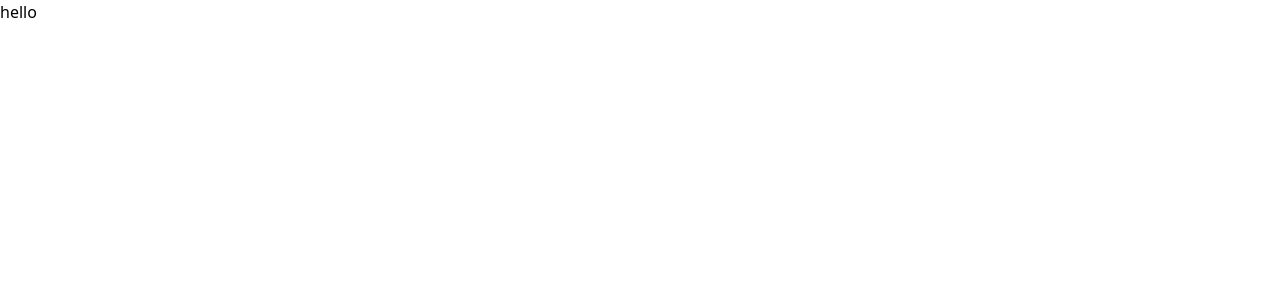
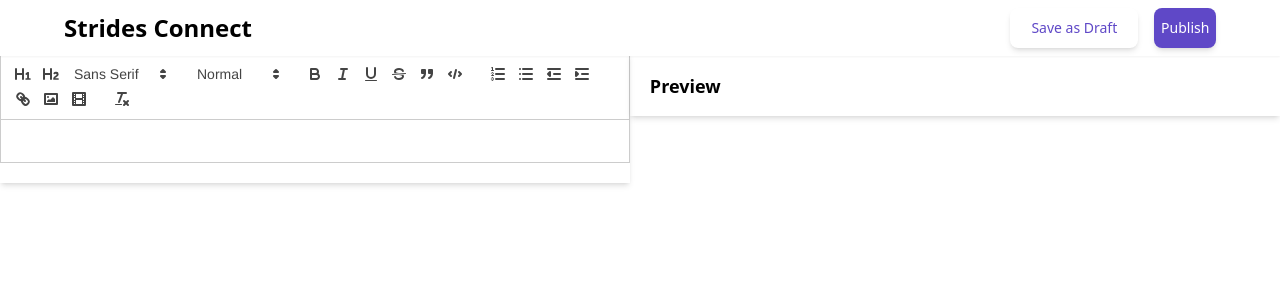
Before and after one commit to emmanuelandyeze/strides, a Next.js app: page /create in a window 1280 px wide. Shown: the top 300 px of the page. Built offline with nearby package versions, Linux system fonts and the light colour scheme; no server answers.

Commit message:
create page

```diff
--- /dev/null
+++ b/components/CreateHeader.js
@@ -0,0 +1,77 @@
+import Image from 'next/image';
+import React from 'react';
+import {
+	SearchIcon,
+	PlusCircleIcon,
+} from '@heroicons/react/24/solid';
+import {
+	useSession,
+	signIn,
+	signOut,
+} from 'next-auth/react';
+import { useRecoilState } from 'recoil';
+import { modalState } from '../atoms/modalAtom';
+import { Fragment } from 'react';
+import { Menu, Transition } from '@headlessui/react';
+import { ChevronDownIcon } from '@heroicons/react/20/solid';
+import Link from 'next/link';
+
+function classNames(...classes) {
+	return classes.filter(Boolean).join(' ');
+}
+
+function CreateHeader() {
+	const { data: session, status } = useSession();
+	const [open, setOpen] = useRecoilState(modalState);
+
+	return (
+		<div
+			className="shadow-sm border-b-1 fixed top-0 w-full"
+			style={{ backgroundColor: '#fff', zIndex: 1000 }}
+		>
+			<div
+				className="flex justify-between max-w-6xl mx-2 items-center lg:mx-auto"
+				style={{ backgroundColor: '#fff' }}
+			>
+				<div className="relative hidden lg:inline-grid h-14 items-center cursor-pointer">
+					<h1 style={{ fontSize: 24, fontWeight: 600 }}>
+						Strides Connect
+					</h1>
+				</div>
+				<div
+					className="relative lg:hidden mt-1 h-16 items-center w-16 cursor-pointer"
+					style={{ backgroundColor: '#fff' }}
+				>
+					<Image
+						src={'/icon.png'}
+						fill
+						style={{ objectFit: 'contain', opacity: 1 }}
+					/>
+				</div>
+
+				{/* Right */}
+				<div className="flex items-center justify-end space-x-4">
+					<>
+						<button
+							className="px-1 py-2.5 w-full rounded-lg text-sm shadow-md"
+							style={{
+								backgroundColor: '#fff',
+								color: '#5F48C7',
+							}}
+						>
+							Save as Draft
+						</button>
+						<button
+							className="px-1 py-2.5 w-24 rounded-lg text-white text-sm shadow-md"
+							style={{ backgroundColor: '#5F48C7' }}
+						>
+							Publish
+						</button>
+					</>
+				</div>
+			</div>
+		</div>
+	);
+}
+
+export default CreateHeader;
--- a/components/Header.js
+++ b/components/Header.js
@@ -13,6 +13,7 @@
 import { Fragment } from 'react';
 import { Menu, Transition } from '@headlessui/react';
 import { ChevronDownIcon } from '@heroicons/react/20/solid';
+import Link from 'next/link';
 
 function classNames(...classes) {
 	return classes.filter(Boolean).join(' ');
@@ -149,8 +150,8 @@
 										<div className="py-1">
 											<Menu.Item>
 												{({ active }) => (
-													<a
-														href="#"
+													<Link
+														href="/create"
 														className={classNames(
 															active
 																? 'bg-gray-100 text-gray-900'
@@ -173,7 +174,7 @@
 															/>
 														</svg>
 														<p>Create Publication</p>
-													</a>
+													</Link>
 												)}
 											</Menu.Item>
 											<Menu.Item>
--- a/package.json
+++ b/package.json
@@ -11,11 +11,14 @@
     "@tailwindcss/forms": "^0.5.3",
     "faker": "^6.6.6",
     "firebase": "^9.17.1",
+    "html-react-parser": "^3.0.9",
+    "html-to-text": "^9.0.4",
     "next": "latest",
     "next-auth": "^4.19.2",
     "next-pwa": "^5.6.0",
     "react": "18.2.0",
     "react-dom": "18.2.0",
+    "react-quill": "^2.0.0",
     "recoil": "^0.7.6"
   },
   "devDependencies": {
--- a/pages/_app.tsx
+++ b/pages/_app.tsx
@@ -1,4 +1,5 @@
 import '../styles/globals.css'
+import 'react-quill/dist/quill.snow.css'
 import type { AppProps } from 'next/app'
 import { SessionProvider } from 'next-auth/react'
 import {
--- a/pages/create.js
+++ b/pages/create.js
@@ -1,8 +1,129 @@
-import React from 'react';
+import React, { useState } from 'react';
 import Footer from '../components/Footer';
+import dynamic from 'next/dynamic';
+import CreateHeader from '../components/CreateHeader';
+import parse, { domToReact } from 'html-react-parser';
+const QuillNoSSRWrapper = dynamic(import('react-quill'), {
+	ssr: false,
+	loading: () => <p>Loading ...</p>,
+});
+
+const modules = {
+	toolbar: [
+		[{ header: '1' }, { header: '2' }, { font: [] }],
+		[{ size: [] }],
+		[
+			'bold',
+			'italic',
+			'underline',
+			'strike',
+			'blockquote',
+			'code-block',
+		],
+		[
+			{ list: 'ordered' },
+			{ list: 'bullet' },
+			{ indent: '-1' },
+			{ indent: '+1' },
+		],
+		['link', 'image', 'video'],
+		['clean'],
+	],
+	clipboard: {
+		matchVisual: false,
+	},
+};
+
+const formats = [
+	'header',
+	'font',
+	'size',
+	'bold',
+	'italic',
+	'underline',
+	'strike',
+	'blockquote',
+	'list',
+	'bullet',
+	'indent',
+	'link',
+	'image',
+	'video',
+	'code-block',
+];
+
+const options = {
+	replace: ({ attribs, children }) => {
+		if (!attribs) {
+			return;
+		}
+
+		if (attribs.h1) {
+			return (
+				<h1 style={{ fontSize: 42 }}>
+					{domToReact(children, options)}
+				</h1>
+			);
+		}
+
+		if (attribs.h1) {
+			return (
+				<span style={{ color: 'black' }}>
+					{domToReact(children, options)}
+				</span>
+			);
+		}
+	},
+};
 
 function Create() {
-	return <div>hello</div>;
+	const [value, setValue] = useState('');
+	return (
+		<>
+			<CreateHeader />
+			<input
+				type="text"
+				placeholder="Search"
+				style={{ backgroundColor: '#f1f1f1' }}
+				className="shadow-sm block w-full pt-2 pb-2 pl-10 sm:text-sm border-gray-300 rounded-md focus:ring-black focus:border-black"
+			/>
+			<div
+				style={{
+					display: 'flex',
+					flexDirection: 'row',
+					alignItems: 'flex-start',
+				}}
+				className="pl-0 pt-5 md:pt-4"
+			>
+				<QuillNoSSRWrapper
+					theme="snow"
+					modules={modules}
+					formats={formats}
+					value={value}
+					onChange={setValue}
+					style={{ border: 'none', width: '100%' }}
+					className="col-span-2 shadow-md pb-5"
+				/>
+
+				<div
+					className="pt-5 px-5 hidden md:block shadow-md pb-4"
+					style={{
+						width: '100%',
+					}}
+				>
+					<span
+						className="pt-5 text-lg"
+						style={{ fontWeight: 700 }}
+					>
+						Preview
+					</span>
+					<span style={{ wordWrap: 'break-word' }}>
+						{parse(value, options)}
+					</span>
+				</div>
+			</div>
+		</>
+	);
 }
 
 export default Create;
--- a/pages/index.tsx
+++ b/pages/index.tsx
@@ -19,7 +19,9 @@
         <meta name="theme-color" content="#fff" />
         <meta name="description" content="Find knowledge on a topic of
 												interest, connect with like mind,
-												provide mentorship and earn."></meta>
+												provide mentorship and earn."/>
+      <link rel="stylesheet" href="https://cdn.jsdelivr.net/npm/katex@0.16.4/dist/katex.css" integrity="sha384-ko6T2DjISesD0S+wOIeHKMyKsHvWpdQ1s/aiaQMbL+TIXx3jg6uyf9hlv3WWfwYv" />
+      <script defer src="https://cdn.jsdelivr.net/npm/katex@0.16.4/dist/katex.js" integrity="sha384-tsPOhveNsi36uhglzMBNOAA2xd7LlEqQuQHFKi4DwP+6UKrrLGub1MD77Zx18F8e"></script>
       </Head>
 
       <Header />
```
Also changed, not shown: 1 other file (tests, documents, lock files or other folders).
